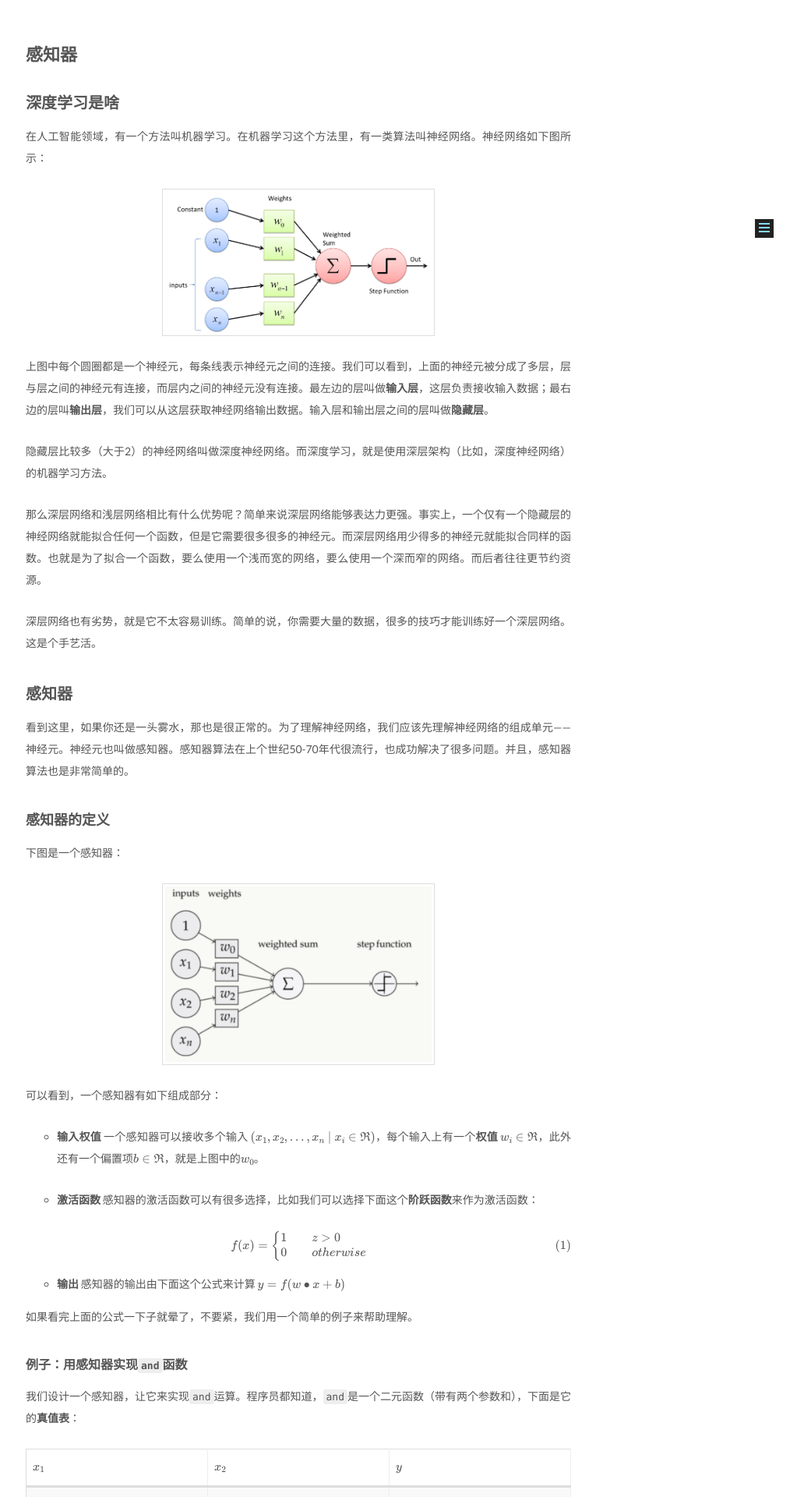
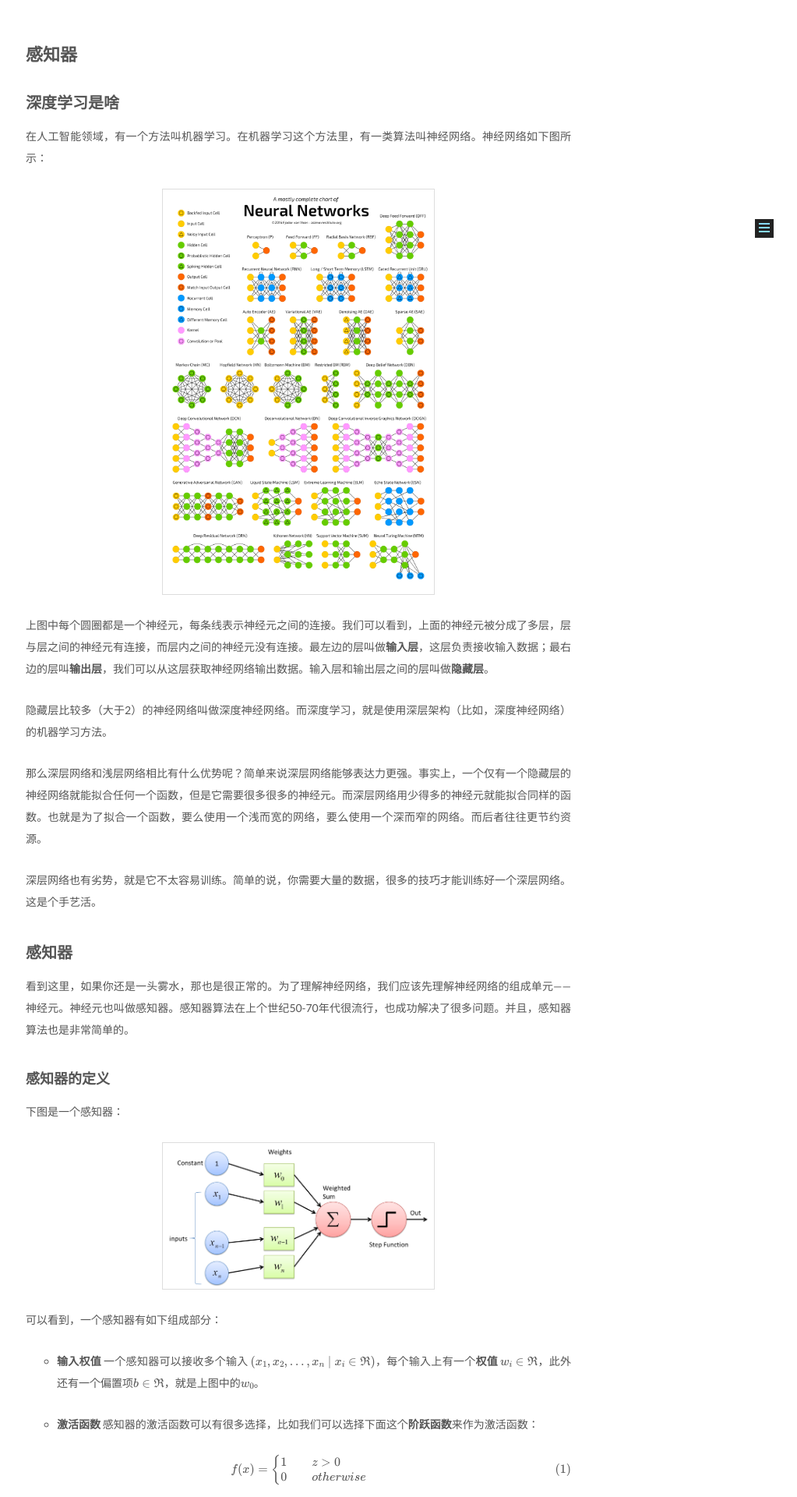
Before and after one commit to CircleZ3791117/CircleZ3791117.github.io, a Jekyll site: the page built from _posts/2018-02-07-Perceptron.md, in a window 1280 px wide. Shown: the part 550-2470 px from the top of the page at 78% size, without its empty margins (257-1280 px from the left). Built offline with Jekyll 4.4.1, drawn with Linux system fonts in a browser that asks for light colours; formulas are drawn with MathJax 3; comment, search, counter and statistics services are not loaded.

Commit message:
modify picture

```diff
--- a/_posts/2018-02-07-Perceptron.md
+++ b/_posts/2018-02-07-Perceptron.md
@@ -14,7 +14,7 @@
 
 在人工智能领域，有一个方法叫机器学习。在机器学习这个方法里，有一类算法叫神经网络。神经网络如下图所示：
 
-![01](/assets/images/2018-2-7-Perceptron/02.png){:height="50%" width="50%"}
+![01](/assets/images/2018-2-7-Perceptron/01.png){:height="50%" width="50%"}
 
 
 上图中每个圆圈都是一个神经元，每条线表示神经元之间的连接。我们可以看到，上面的神经元被分成了多层，层与层之间的神经元有连接，而层内之间的神经元没有连接。最左边的层叫做**输入层**，这层负责接收输入数据；最右边的层叫**输出层**，我们可以从这层获取神经网络输出数据。输入层和输出层之间的层叫做**隐藏层**。
@@ -33,7 +33,7 @@
 
 下图是一个感知器：
 
-![02](/assets/images/2018-2-7-Perceptron/03.png){:height="50%" width="50%"}
+![02](/assets/images/2018-2-7-Perceptron/02.png){:height="50%" width="50%"}
 
 
 
@@ -112,7 +112,7 @@
 ### 感知器还能做什么
 
 事实上，感知器不仅仅能实现简单的布尔运算。它可以拟合任何的线性函数，任何线性分类或线性回归问题都可以用感知器来解决。前面的布尔运算可以看作是**二分类**问题，即给定一个输入，输出0（属于分类0）或1（属于分类1）。如下面所示，`and`运算是一个线性分类问题，即可以用一条直线把分类0（**false**，红叉表示）和分类1（**true**，绿点表示）分开。
-![03](/assets/images/2018-2-7-Perceptron/01.png){:height="50%" width="50%"}
+![03](/assets/images/2018-2-7-Perceptron/03.png){:height="50%" width="50%"}
 
 
 然而，感知器却不能实现异或运算，如下图所示，异或运算不是线性的，你无法用一条直线把分类0和分类1分开。
```
Also changed, not shown: assets/images/2018-2-7-Perceptron/03.png.
